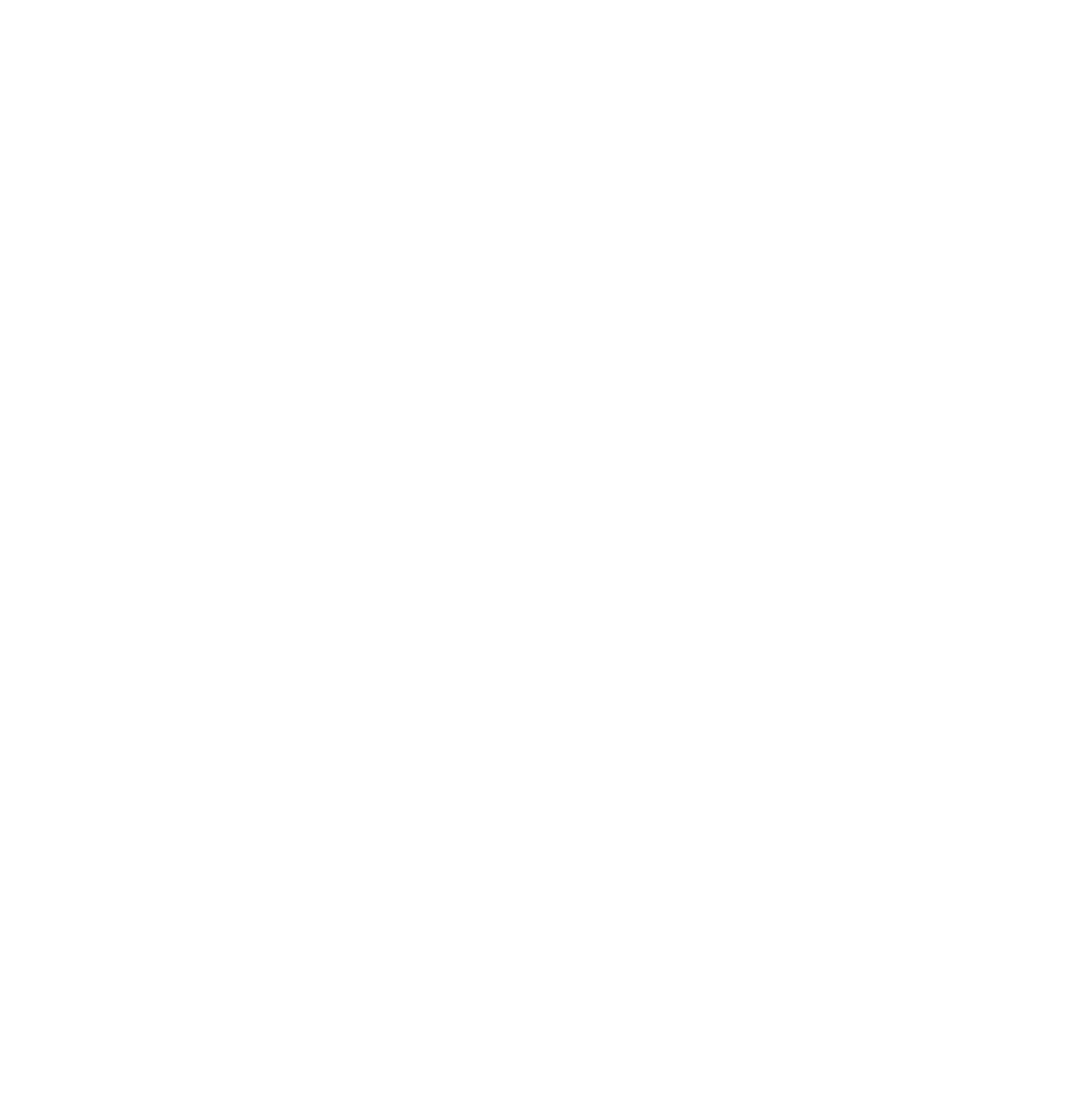
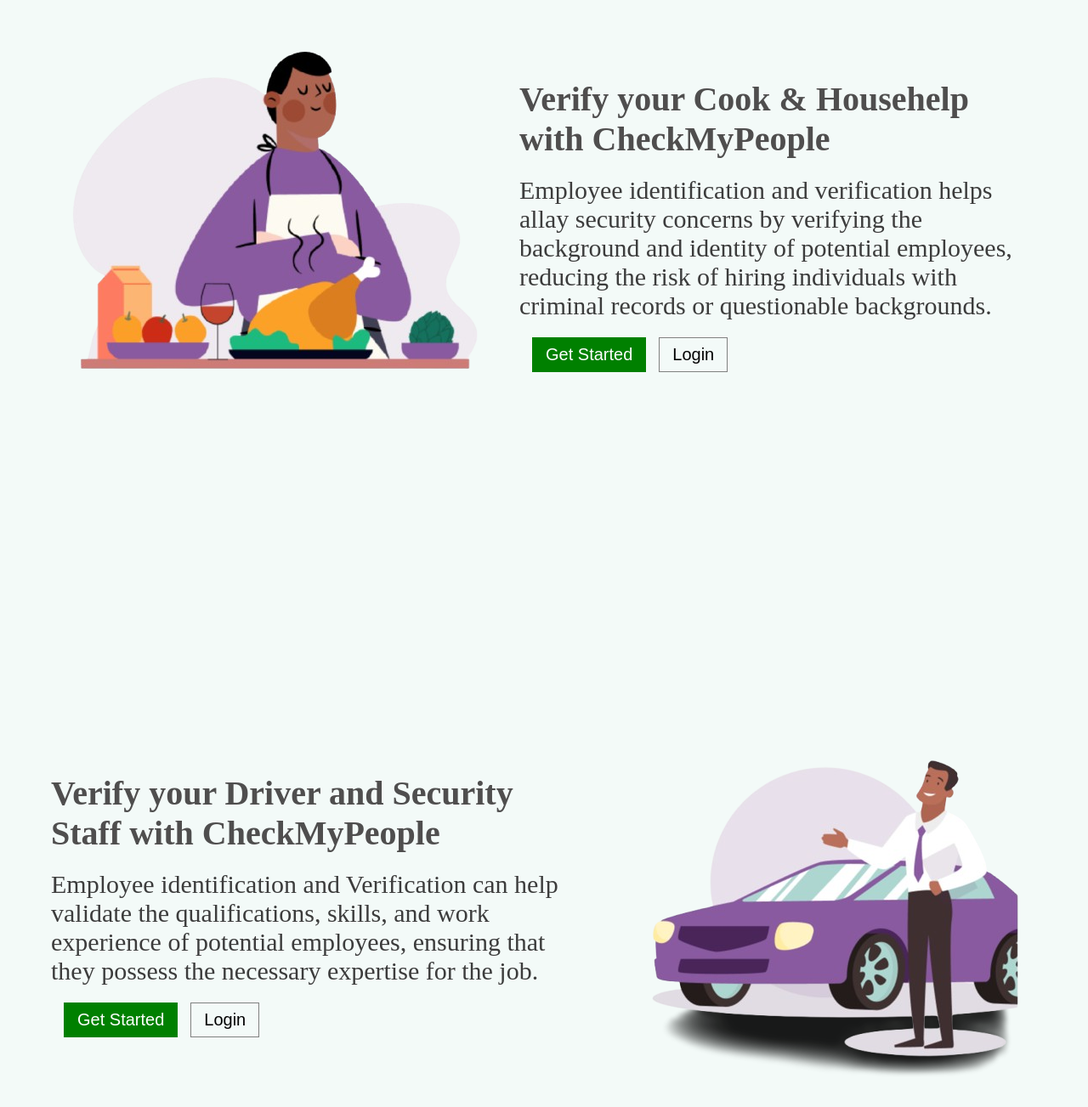
Before and after one commit to janeAnezi/check_my_people, a React (Vite) app: page / in a window 1280 px wide. Shown: the part 2588-3891 px from the top of the page at 85% size. Before the commit the page ends 2453 px from the top, so only its background shows below. Built offline with nearby package versions, Linux system fonts and the light colour scheme.

Commit message:
add driver, cook component

```diff
--- a/src/App.css
+++ b/src/App.css
@@ -134,3 +134,43 @@
 .logo-slide img:hover {
   transform: scale(1.1);
 }
+
+.home-driver {
+  display: flex;
+  justify-content: center;
+  align-items: center;
+  padding: 0 60px;
+  background-color: rgb(243, 250, 248);
+  height: 100vh;
+
+  .left {
+
+    h1 {
+      font-size: 40px;
+      color: rgb(79, 78, 78);
+    }
+
+    p {
+      font-size: 30px;
+      padding: 20px 0;
+      color: rgb(60, 60, 60);
+    }
+
+    .get-started-btn{
+      background-color: green;
+      color: white;
+      margin-left: 15px;
+      padding: 8px 15px;
+      font-size: 20px;
+      border: 1px solid green;
+    }
+
+    .login-btn {
+      background-color: transparent;
+      margin-left: 15px;
+      padding: 8px 15px;
+      font-size: 20px;
+      border: 1px solid gray;
+    }
+  }
+}
--- a/src/App.jsx
+++ b/src/App.jsx
@@ -1,9 +1,14 @@
 import NavBar from './Components/NavBar'
 import './App.css'
 import Home from './Components/Home'
+import Driver from './Components/Driver'
+import ChildNanny from './Components/ChildNanny'
 import Platform from './Components/Platform'
 import homeImage from '../src/assets/home.png'
 import nannyImg from '../src/assets/nanny.png'
+import cookImg from '../src/assets/cook.png'
+import driverImg from '../src/assets/driver.png'
+import Cook from './Components/Cook'
 
 function App() {
 
@@ -13,7 +18,9 @@
       <NavBar />
       <Home heading='Confirming your staff identity and credibility' par='An all in one platform to help you verify & confirm that employees are who they say they are.' imgScr={homeImage} btnOne='Get Started' btnTwo='Login' />
       <Platform />
-      <Home heading='Verify your Child Nanny with CheckMyPeople' par='People have a need for trust, security, and peace of mind within their homes. They seek assurance that the individuals they hire are trustworthy, reliable, and pose no threat to their safety or the safety of their families.' imgScr={nannyImg} btnOne='Get Started' btnTwo='Login'/>
+      <ChildNanny heading='Verify your Child Nanny with CheckMyPeople' par='People have a need for trust, security, and peace of mind within their homes. They seek assurance that the individuals they hire are trustworthy, reliable, and pose no threat to their safety or the safety of their families.' imgScr={nannyImg} btnOne='Get Started' btnTwo='Login'/>
+      <Cook heading='Verify your Cook & Househelp with CheckMyPeople' par='Employee identification and verification helps allay security concerns by verifying the background and identity of potential employees, reducing the risk of hiring individuals with criminal records or questionable backgrounds.' imgScr={cookImg} btnOne='Get Started' btnTwo='Login'/>
+      <Driver heading='Verify your Driver and Security Staff with CheckMyPeople' par='Employee identification and Verification can help validate the qualifications, skills, and work experience of potential employees, ensuring that they possess the necessary expertise for the job.' imgScr={driverImg} btnOne='Get Started' btnTwo='Login'/>
     </>
   )
 }
--- a/src/Components/ChildNanny.jsx
+++ b/src/Components/ChildNanny.jsx
@@ -0,0 +1,18 @@
+
+
+export default function ChildNanny({heading, par, btnOne, btnTwo, imgScr}) {
+    return (
+      <div className='home-driver'>
+
+        <div className='left'>
+            <h1>{heading}</h1>
+            <p>{par}</p>
+            <div>
+                <button className='get-started-btn'>{btnOne} </button>
+                <button className='login-btn'>{btnTwo}</button>
+            </div>
+        </div>
+        <div><img src={imgScr} alt="a hand with directional arrow" /></div>
+      </div>
+    )
+  }
--- a/src/Components/Cook.jsx
+++ b/src/Components/Cook.jsx
@@ -0,0 +1,18 @@
+
+
+export default function Cook({heading, par, btnOne, btnTwo, imgScr}) {
+    return (
+      <div className='home-driver'>
+        <div><img src={imgScr} alt="a hand with directional arrow" /></div>
+        <div className='left'>
+            <h1>{heading}</h1>
+            <p>{par}</p>
+            <div>
+                <button className='get-started-btn'>{btnOne} </button>
+                <button className='login-btn'>{btnTwo}</button>
+            </div>
+        </div>
+
+      </div>
+    )
+  }
--- a/src/Components/Driver.jsx
+++ b/src/Components/Driver.jsx
@@ -0,0 +1,17 @@
+
+
+export default function Driver({heading, par, btnOne, btnTwo, imgScr}) {
+    return (
+      <div className='home-driver'>
+          <div className='left'>
+              <h1>{heading}</h1>
+              <p>{par}</p>
+              <div>
+                  <button className='get-started-btn'>{btnOne} </button>
+                  <button className='login-btn'>{btnTwo}</button>
+              </div>
+          </div>
+          <div><img src={imgScr} alt="a hand with directional arrow" /></div>
+      </div>
+    )
+  }
```
Also changed, not shown: src/Components/SignUpCard.jsx (added).
